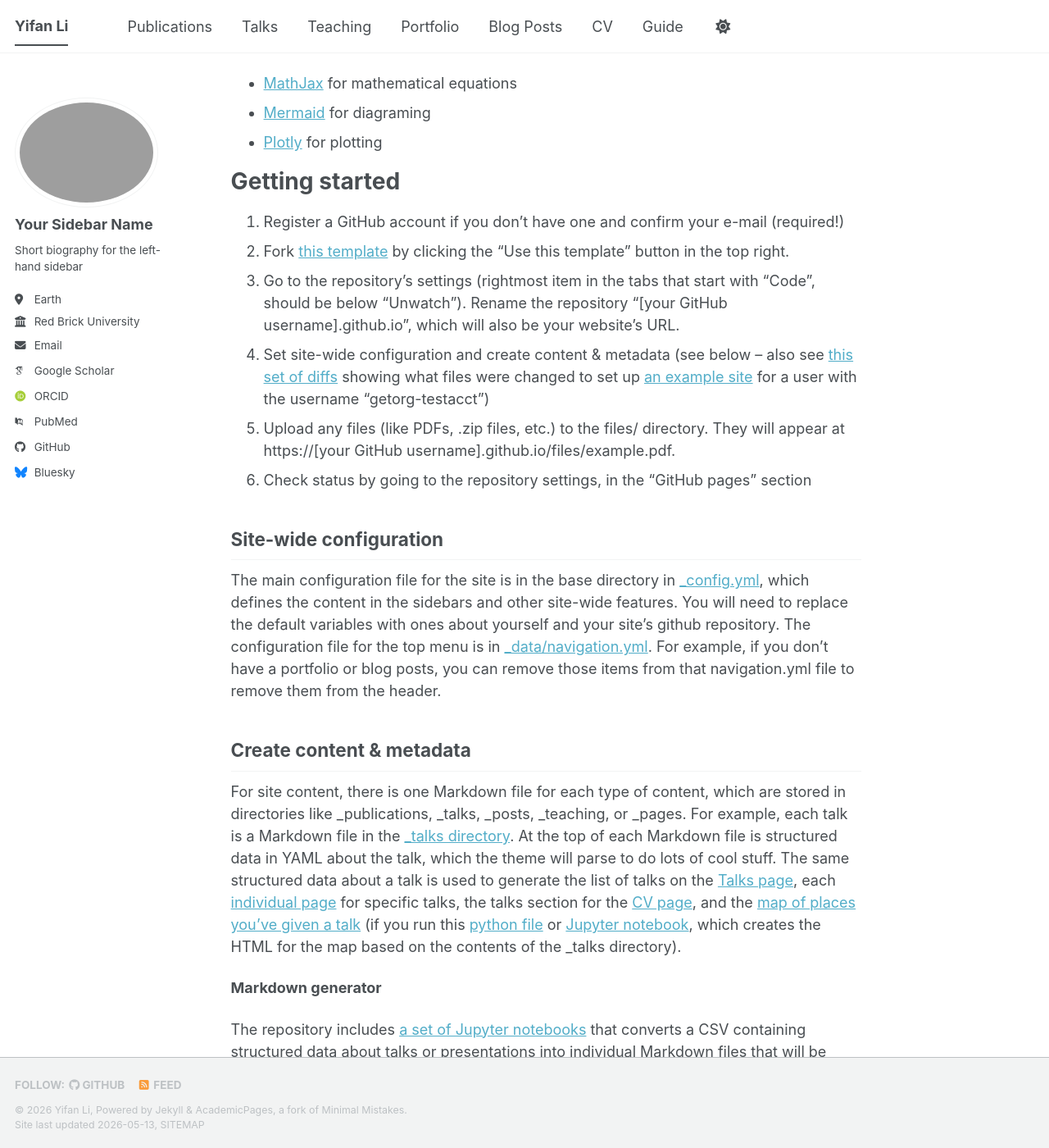
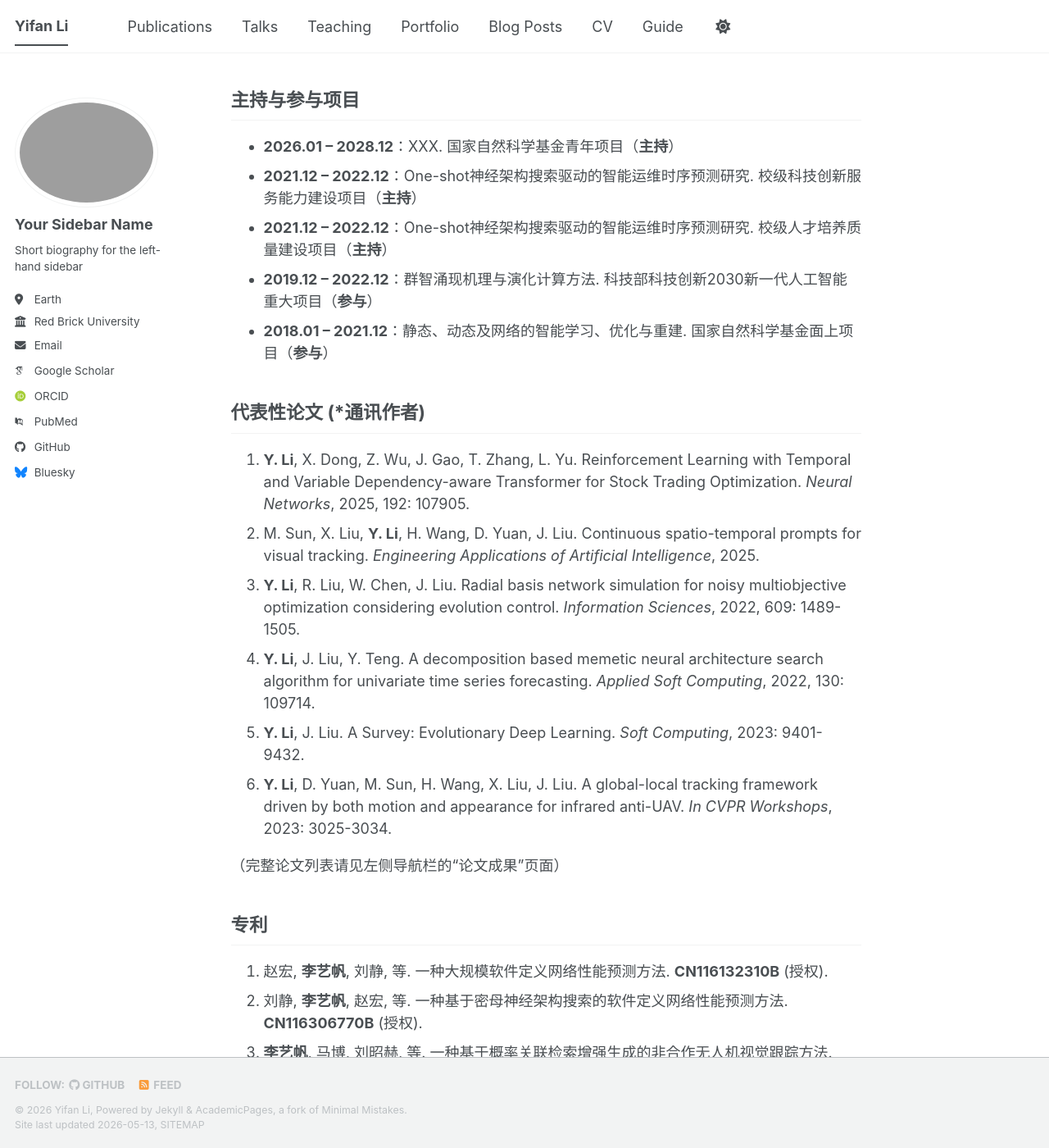
Before and after one commit to EavanLi/liyifan, a Jekyll site: the page built from _pages/about.md, in a window 1280 px wide and 1400 px high, scrolled down 1031 px. Shown: the whole window at 82% size. Built offline with Jekyll 4.4.1, drawn with Linux system fonts in a browser that asks for light colours; some web fonts are replaced; a script bundle is joined from its source files by our own code; library files that are not in the unit come from our copies; some of the changed text lies outside the part shown.

Commit message:
Change title and content to reflect personal details
Updated personal information and translated content to Chinese.

```diff
--- a/_pages/about.md
+++ b/_pages/about.md
@@ -1,56 +1,72 @@
 ---
 permalink: /
-title: "Academic Pages is a ready-to-fork GitHub Pages template for academic personal websites"
+title: "李艺帆的个人主页"
 author_profile: true
 redirect_from:
   - /about/
   - /about.html
 ---
 
-This is the front page of a website that is powered by the [Academic Pages template](https://github.com/academicpages/academicpages.github.io) and hosted on GitHub pages. [GitHub pages](https://pages.github.com) is a free service in which websites are built and hosted from code and data stored in a GitHub repository, automatically updating when a new commit is made to the repository. This template was forked from the [Minimal Mistakes Jekyll Theme](https://mmistakes.github.io/minimal-mistakes/) created by Michael Rose, and then extended to support the kinds of content that academics have: publications, talks, teaching, a portfolio, blog posts, and a dynamically-generated CV. Incidentally, these same features make it a great template for anyone that needs to show off a professional template!
+## 关于我
 
- You can fork [this template](https://github.com/academicpages/academicpages.github.io) right now, modify the configuration and Markdown files, add your own PDFs and other content, and have your own site for free, with no ads!
+你好！我是李艺帆，首都经济贸易大学管理工程学院的讲师。我于2024年在西安电子科技大学获得工学博士学位，主要研究方向为人工智能，专注于将智能算法应用于解决复杂工程问题。
 
-A data-driven personal website
-======
-Like many other Jekyll-based GitHub Pages templates, Academic Pages makes you separate the website's content from its form. The content & metadata of your website are in structured Markdown files, while various other files constitute the theme, specifying how to transform that content & metadata into HTML pages. You keep these various Markdown (.md), YAML (.yml), HTML, and CSS files in a public GitHub repository. Each time you commit and push an update to the repository, the [GitHub pages](https://pages.github.com/) service creates static HTML pages based on these files, which are hosted on GitHub's servers free of charge.
+我的研究兴趣集中在三个相互关联的领域：**复杂问题优化**（包括降噪/动态/大规模优化、神经网络结构设计）、**时间序列预测**（如碳价、风力发电和网络性能预测）以及**计算机视觉**（图像分类与目标跟踪）。我乐于探索高效、鲁棒的算法，并推动它们在智能运维、自动驾驶等场景中的应用。
 
-Many of the features of dynamic content management systems (like Wordpress) can be achieved in this fashion, using a fraction of the computational resources and with far less vulnerability to hacking and DDoSing. You can also modify the theme to your heart's content without touching the content of your site. If you get to a point where you've broken something in Jekyll/HTML/CSS beyond repair, your Markdown files describing your talks, publications, etc. are safe. You can rollback the changes or even delete the repository and start over - just be sure to save the Markdown files! You can also write scripts that process the structured data on the site, such as [this one](https://github.com/academicpages/academicpages.github.io/blob/master/talkmap.ipynb) that analyzes metadata in pages about talks to display [a map of every location you've given a talk](https://academicpages.github.io/talkmap.html).
+## 联系方式
 
-For those users that need more advanced functionality, the template also supports the following popular tools:
-- [MathJax](https://www.mathjax.org/) for mathematical equations
-- [Mermaid](https://mermaid.js.org/) for diagraming
-- [Plotly](https://plotly.com/javascript/) for plotting
+- **单位**：首都经济贸易大学 管理工程学院
+- **地址**：北京市丰台区花乡张家路口121号，100070
+- **邮箱**：18066899461@163.com
 
-Getting started
-======
-1. Register a GitHub account if you don't have one and confirm your e-mail (required!)
-1. Fork [this template](https://github.com/academicpages/academicpages.github.io) by clicking the "Use this template" button in the top right.
-1. Go to the repository's settings (rightmost item in the tabs that start with "Code", should be below "Unwatch"). Rename the repository "[your GitHub username].github.io", which will also be your website's URL.
-1. Set site-wide configuration and create content & metadata (see below -- also see [this set of diffs](https://archive.is/3TPas) showing what files were changed to set up [an example site](https://getorg-testacct.github.io) for a user with the username "getorg-testacct")
-1. Upload any files (like PDFs, .zip files, etc.) to the files/ directory. They will appear at https://[your GitHub username].github.io/files/example.pdf.
-1. Check status by going to the repository settings, in the "GitHub pages" section
+## 教育经历
 
-Site-wide configuration
-------
-The main configuration file for the site is in the base directory in [_config.yml](https://github.com/academicpages/academicpages.github.io/blob/master/_config.yml), which defines the content in the sidebars and other site-wide features. You will need to replace the default variables with ones about yourself and your site's github repository. The configuration file for the top menu is in [_data/navigation.yml](https://github.com/academicpages/academicpages.github.io/blob/master/_data/navigation.yml). For example, if you don't have a portfolio or blog posts, you can remove those items from that navigation.yml file to remove them from the header.
+- **2018 – 2024**：西安电子科技大学，人工智能学院，计算机科学与技术，**工学博士**
+- **2014 – 2018**：西安电子科技大学，数学与统计学院，数学与应用数学，**理学学士**
 
-Create content & metadata
-------
-For site content, there is one Markdown file for each type of content, which are stored in directories like _publications, _talks, _posts, _teaching, or _pages. For example, each talk is a Markdown file in the [_talks directory](https://github.com/academicpages/academicpages.github.io/tree/master/_talks). At the top of each Markdown file is structured data in YAML about the talk, which the theme will parse to do lots of cool stuff. The same structured data about a talk is used to generate the list of talks on the [Talks page](https://academicpages.github.io/talks), each [individual page](https://academicpages.github.io/talks/2012-03-01-talk-1) for specific talks, the talks section for the [CV page](https://academicpages.github.io/cv), and the [map of places you've given a talk](https://academicpages.github.io/talkmap.html) (if you run this [python file](https://github.com/academicpages/academicpages.github.io/blob/master/talkmap.py) or [Jupyter notebook](https://github.com/academicpages/academicpages.github.io/blob/master/talkmap.ipynb), which creates the HTML for the map based on the contents of the _talks directory).
+## 工作经历
 
-**Markdown generator**
+- **2024.09 – 至今**：首都经济贸易大学，管理工程学院，**讲师**
 
-The repository includes [a set of Jupyter notebooks](https://github.com/academicpages/academicpages.github.io/tree/master/markdown_generator
-) that converts a CSV containing structured data about talks or presentations into individual Markdown files that will be properly formatted for the Academic Pages template. The sample CSVs in that directory are the ones I used to create my own personal website at stuartgeiger.com. My usual workflow is that I keep a spreadsheet of my publications and talks, then run the code in these notebooks to generate the Markdown files, then commit and push them to the GitHub repository.
+## 研究兴趣
 
-How to edit your site's GitHub repository
-------
-Many people use a git client to create files on their local computer and then push them to GitHub's servers. If you are not familiar with git, you can directly edit these configuration and Markdown files directly in the github.com interface. Navigate to a file (like [this one](https://github.com/academicpages/academicpages.github.io/blob/master/_talks/2012-03-01-talk-1.md) and click the pencil icon in the top right of the content preview (to the right of the "Raw | Blame | History" buttons). You can delete a file by clicking the trashcan icon to the right of the pencil icon. You can also create new files or upload files by navigating to a directory and clicking the "Create new file" or "Upload files" buttons.
+- **复杂问题优化**：降噪/动态/大规模优化、神经网络结构优化、无线网络参数优化
+- **时间序列预测**：碳价格预测、风力发电预测、软件定义网络性能预测
+- **计算机视觉**：图像分类、单目标跟踪、多模态目标跟踪
 
-Example: editing a Markdown file for a talk
-![Editing a Markdown file for a talk](/images/editing-talk.png)
+## 主持与参与项目
 
-For more info
-------
-More info about configuring Academic Pages can be found in [the guide](https://academicpages.github.io/markdown/), the [growing wiki](https://github.com/academicpages/academicpages.github.io/wiki), and you can always [ask a question on GitHub](https://github.com/academicpages/academicpages.github.io/discussions). The [guides for the Minimal Mistakes theme](https://mmistakes.github.io/minimal-mistakes/docs/configuration/) (which this theme was forked from) might also be helpful.
+- **2026.01 – 2028.12**：XXX. 国家自然科学基金青年项目（**主持**）
+- **2021.12 – 2022.12**：One-shot神经架构搜索驱动的智能运维时序预测研究. 校级科技创新服务能力建设项目（**主持**）
+- **2021.12 – 2022.12**：One-shot神经架构搜索驱动的智能运维时序预测研究. 校级人才培养质量建设项目（**主持**）
+- **2019.12 – 2022.12**：群智涌现机理与演化计算方法. 科技部科技创新2030新一代人工智能重大项目（**参与**）
+- **2018.01 – 2021.12**：静态、动态及网络的智能学习、优化与重建. 国家自然科学基金面上项目（**参与**）
+
+## 代表性论文 (*通讯作者)
+
+1.  **Y. Li**, X. Dong, Z. Wu, J. Gao, T. Zhang, L. Yu. Reinforcement Learning with Temporal and Variable Dependency-aware Transformer for Stock Trading Optimization. *Neural Networks*, 2025, 192: 107905.
+2.  M. Sun, X. Liu, **Y. Li**, H. Wang, D. Yuan, J. Liu. Continuous spatio-temporal prompts for visual tracking. *Engineering Applications of Artificial Intelligence*, 2025.
+3.  **Y. Li**, R. Liu, W. Chen, J. Liu. Radial basis network simulation for noisy multiobjective optimization considering evolution control. *Information Sciences*, 2022, 609: 1489-1505.
+4.  **Y. Li**, J. Liu, Y. Teng. A decomposition based memetic neural architecture search algorithm for univariate time series forecasting. *Applied Soft Computing*, 2022, 130: 109714.
+5.  **Y. Li**, J. Liu. A Survey: Evolutionary Deep Learning. *Soft Computing*, 2023: 9401-9432.
+6.  **Y. Li**, D. Yuan, M. Sun, H. Wang, X. Liu, J. Liu. A global-local tracking framework driven by both motion and appearance for infrared anti-UAV. *In CVPR Workshops*, 2023: 3025-3034.
+
+（完整论文列表请见左侧导航栏的“论文成果”页面）
+
+## 专利
+
+1.  赵宏, **李艺帆**, 刘静, 等. 一种大规模软件定义网络性能预测方法. **CN116132310B** (授权).
+2.  刘静, **李艺帆**, 赵宏, 等. 一种基于密母神经架构搜索的软件定义网络性能预测方法. **CN116306770B** (授权).
+3.  **李艺帆**, 马博, 刘昭赫, 等. 一种基于概率关联检索增强生成的非合作无人机视觉跟踪方法. **CN202511009169.8** (申请).
+4.  王媛媛, 武装, **李艺帆**, 等. 一种基于集成模型的上市公司信用风险评估方法和系统. **CN202510214173.1** (申请).
+
+## 学术服务
+
+- **国际会议报告**：IEEE CEC (2023, 芝加哥)，CVPR (2023, 温哥华，线上)
+- **期刊审稿人**： *IEEE Transaction on Evolutionary Computation*, *American Journal of Information Science and Technology*
+- **竞赛获奖**：华为第四十六期“火花奖” (2023)
+
+## 教学与竞赛
+
+- **教学获奖**：第二届全国教学数字化大赛全国赛特等奖 (2024)
+- **指导学生**：2025年“挑战杯”校级二等奖；“大科创”重点项目、一般项目多项
```
